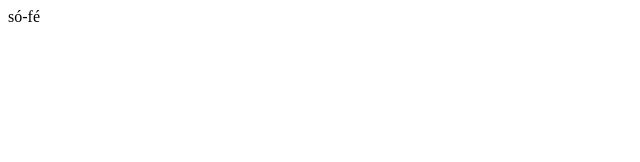
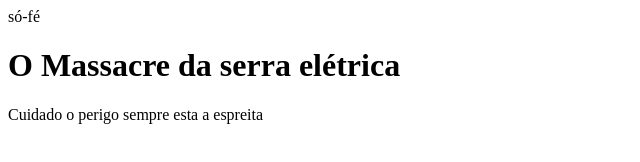
Before and after one commit to chazin231/chazin231, a plain HTML site: page index.html in a window 1280 px wide. Shown: the whole page, without its empty margins (0-640 px from the left). Drawn offline with Linux system fonts and the light colour scheme.

Commit message:
alteraçao

```diff
--- a/index.html
+++ b/index.html
@@ -7,6 +7,7 @@
 </head>
 <body>
  <header>só-fé</header>
-<h1> </h1>
+<h1>O Massacre da serra elétrica</h1>
+<p>Cuidado o perigo sempre esta a espreita</p>
 </body>
 </html>
```
